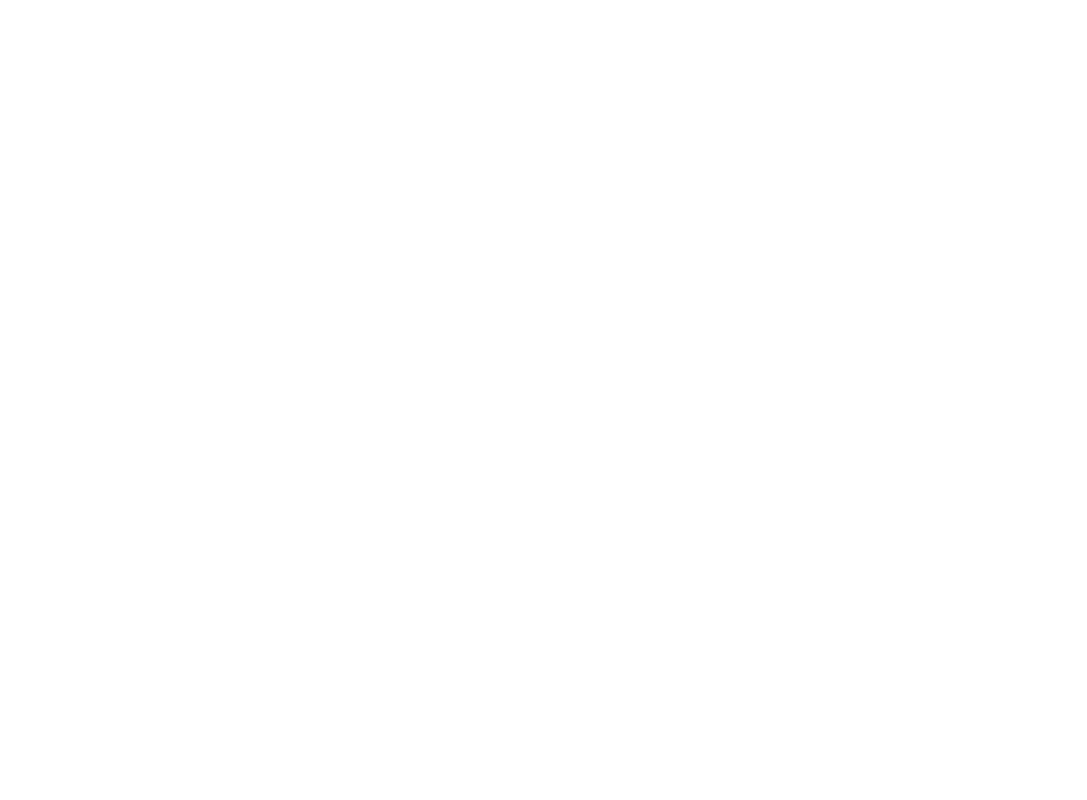
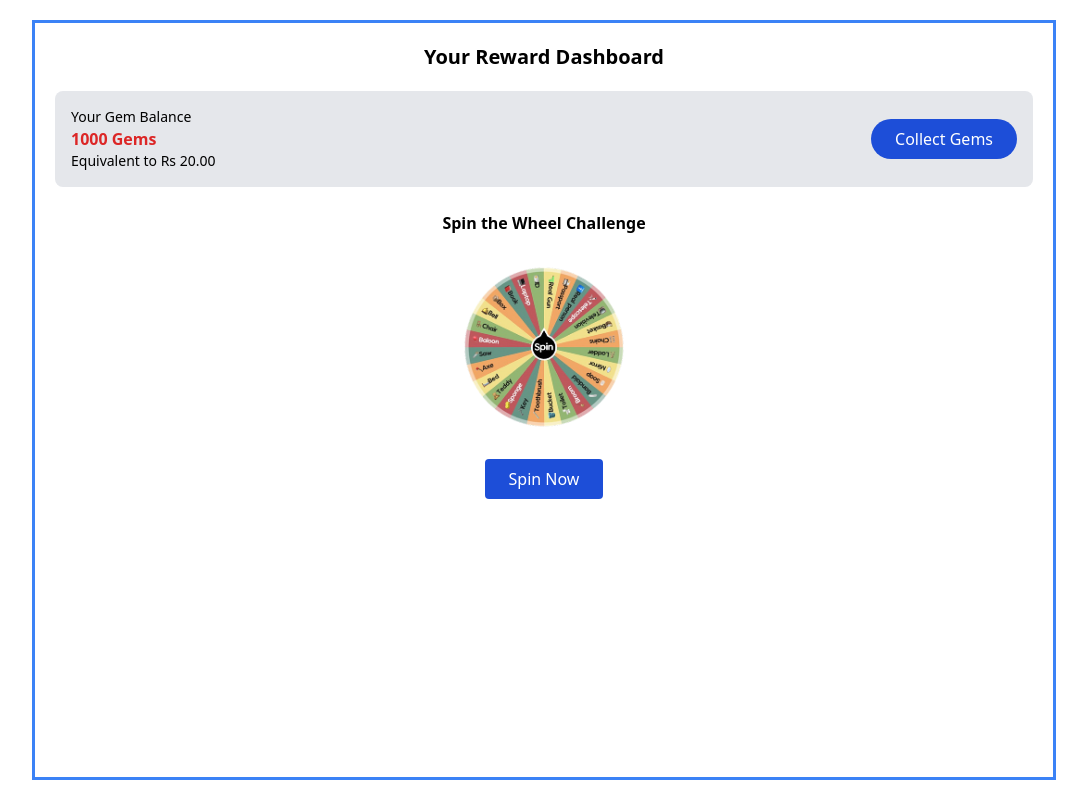
Before and after one commit to Krijal012/Kindim_37B, a React (Vite) app in the folder client/: page /rewarddashboard in a window 1280 px wide. Before the commit this address had no page. Shown: the whole page, without its empty margins (96-1183 px from the left). Built offline with nearby package versions, Linux system fonts and the light colour scheme.

Commit message:
add the app.jsx

```diff
--- a/client/src/App.jsx
+++ b/client/src/App.jsx
@@ -1,7 +1,14 @@
-import PublicRoutes from "./routes/PublicRoutes";
+import PrivateRoutes from "./routes/PrivateRoutes";
+
 
 function App() {
-  return <PublicRoutes />;
+  return (
+    <div>
+
+      <PrivateRoutes />
+    </div>
+  );
 }
 
+
 export default App;
```
